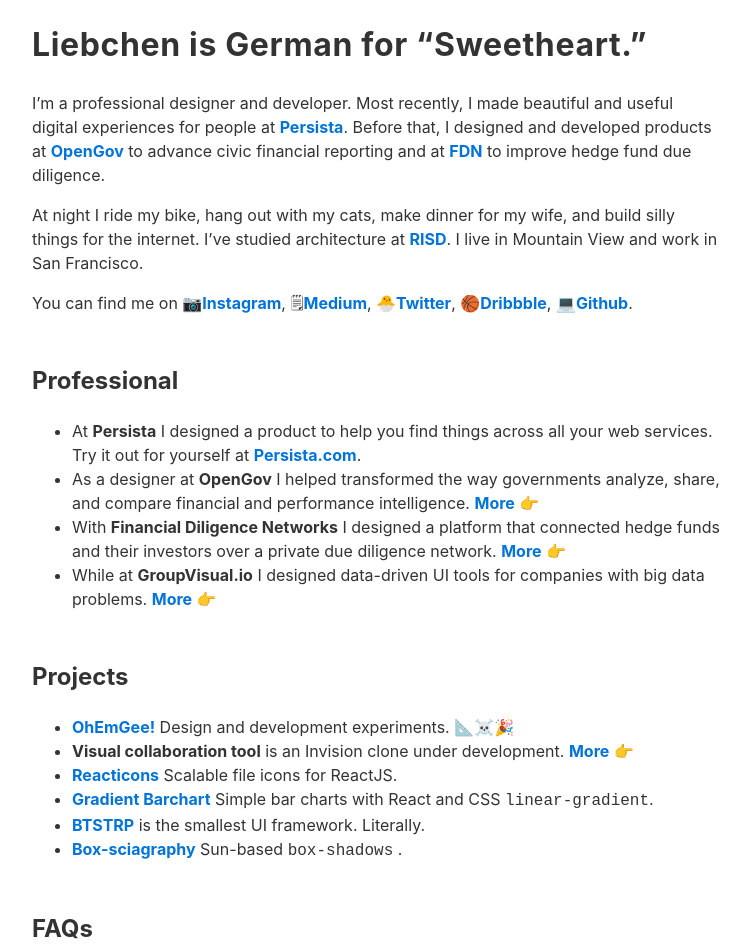
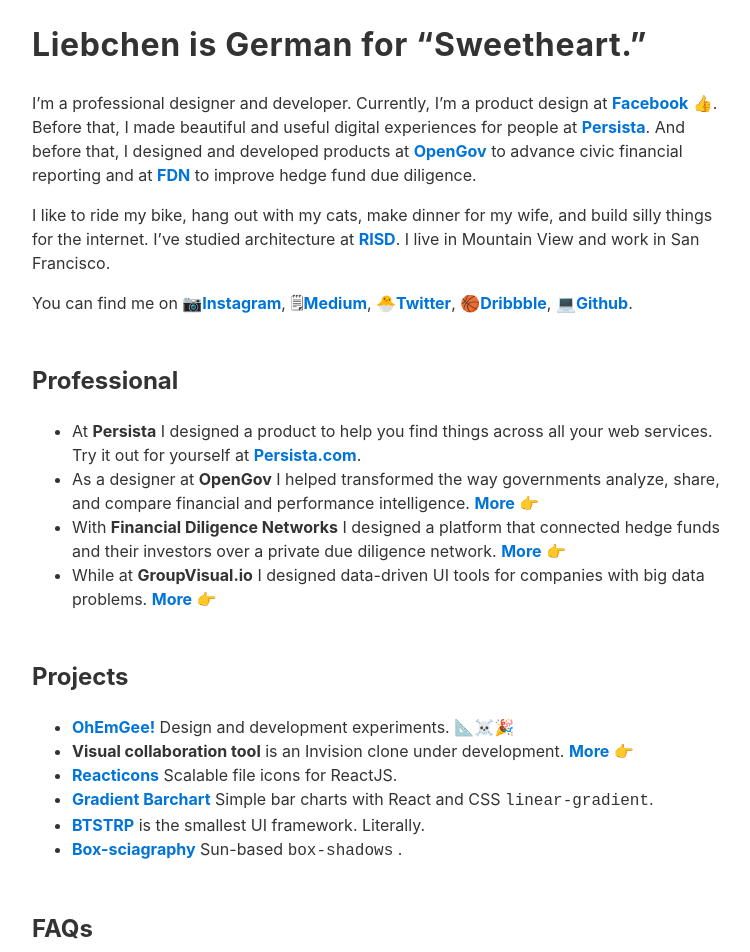
Before and after one commit to andrewliebchen/a12n, a Jekyll site: the page built from index.md, in a window 1280 px wide. Shown: the top 952 px of the page, without its empty margins (264-1014 px from the left). Built offline with Jekyll 4.4.1, drawn with Linux system fonts in a browser that asks for light colours.

Commit message:
Update current job, yo! 🙌

```diff
--- a/index.md
+++ b/index.md
@@ -5,9 +5,9 @@
 
 # Liebchen is German for "Sweetheart."
 
-I’m a professional designer and developer. Most recently, I made beautiful and useful digital experiences for people at [Persista](https://persista.com). Before that, I designed and developed products at [OpenGov](https://opengov.com) to advance civic financial reporting and at [FDN](http://gofdn.com) to improve hedge fund due diligence.
+I’m a professional designer and developer. Currently, I'm a product design at [Facebook](http://facebook.design/) 👍. Before that, I made beautiful and useful digital experiences for people at [Persista](https://persista.com). And before that, I designed and developed products at [OpenGov](https://opengov.com) to advance civic financial reporting and at [FDN](http://gofdn.com) to improve hedge fund due diligence.
 
-At night I ride my bike, hang out with my cats, make dinner for my wife, and build silly things for the internet. I've studied architecture at [RISD](http://risd.edu). I live in Mountain View and work in San Francisco.
+I like to ride my bike, hang out with my cats, make dinner for my wife, and build silly things for the internet. I've studied architecture at [RISD](http://risd.edu). I live in Mountain View and work in San Francisco.
 
 You can find me on 📷[Instagram](https://www.instagram.com/andrewliebchen/), 🗒[Medium](https://medium.com/@andrewliebchen), 🐣[Twitter](https://twitter.com/andrewliebchen), 🏀[Dribbble](https://dribbble.com/andrewliebchen), 💻[Github](https://github.com/andrewliebchen).
 
```
Also changed, not shown: Gemfile.lock.
